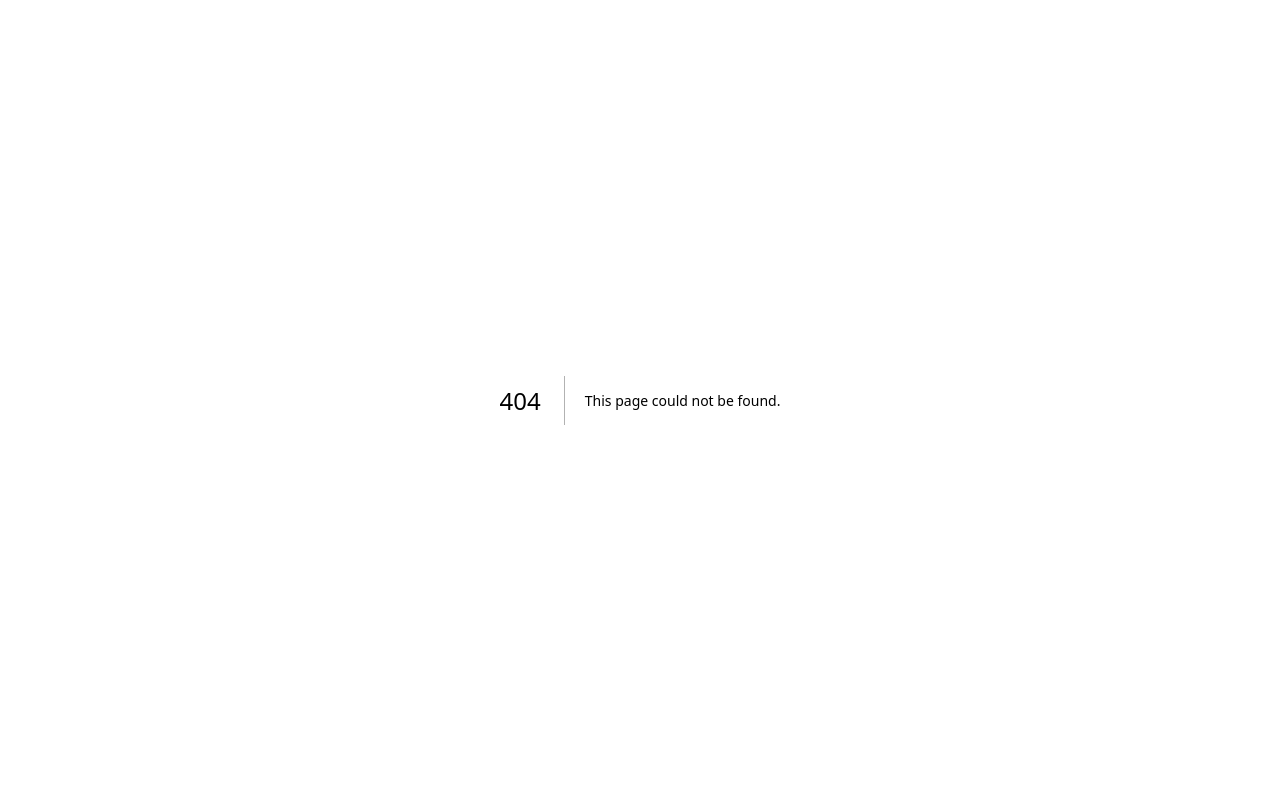
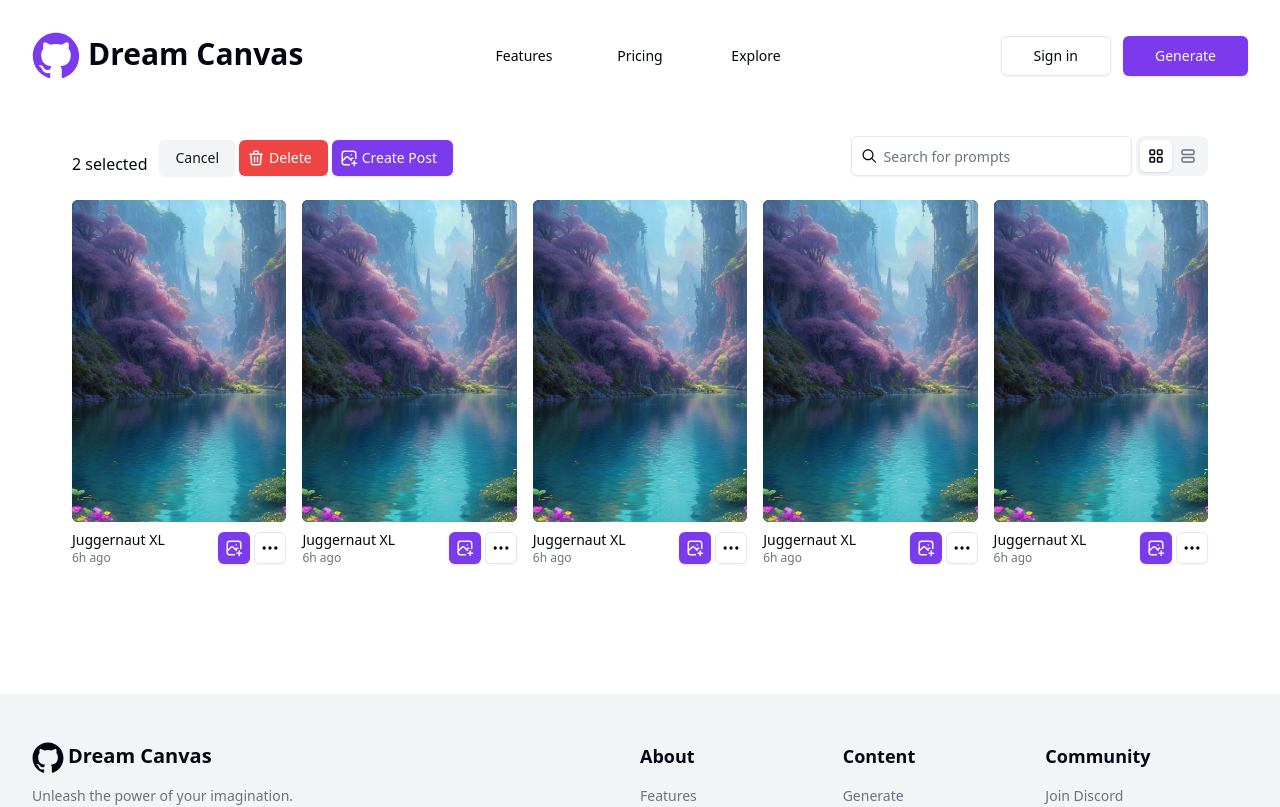
Before and after one commit to commune-ai/open-rental, a Next.js app in the folder frontend/: page /history in a window 1280 px wide. Before the commit this address had no page. Shown: the top 807 px of the page. Built offline with nearby package versions, Linux system fonts and the light colour scheme.

Commit message:
Initial history page mockup

```diff
--- a/frontend/package.json
+++ b/frontend/package.json
@@ -17,6 +17,7 @@
     "@radix-ui/react-icons": "^1.3.0",
     "@radix-ui/react-label": "^2.0.2",
     "@radix-ui/react-navigation-menu": "^1.1.4",
+    "@radix-ui/react-radio-group": "^1.1.3",
     "@radix-ui/react-scroll-area": "^1.0.5",
     "@radix-ui/react-select": "^2.0.0",
     "@radix-ui/react-separator": "^1.0.3",
--- /dev/null
+++ b/frontend/src/components/history/HistoryCardGrid.tsx
@@ -0,0 +1,41 @@
+import Image from "next/image";
+import { IconCircle, IconDots, IconPhotoPlus } from "@tabler/icons-react";
+import { useState } from "react";
+import { Button } from "../ui/button";
+
+export default function HistoryCardGrid() {
+
+	const [hover, setHover] = useState(false);
+
+	return (
+		<div className="w-full flex flex-col">
+
+			<div className="w-full aspect-[2/3] relative rounded-md overflow-hidden bg-gray-900">
+				<Image src={'/test-post.png'} fill={true} alt="Test" className={`object-cover transition-all ${hover && 'scale-105'}`} />
+				<div className="absolute transition-all opacity-0 hover:opacity-100 inset-0 p-4 flex items-end bg-gradient-to-t from-[rgba(0,0,0,0.8)] from-5% via-transparent via-30%"
+					onMouseEnter={() => { setHover(true) }} onMouseLeave={() => { setHover(false) }}>
+					<h3 className="font-medium text-white line-clamp-4 text-sm">
+						Jokester began sneaking into the castle in the middle of the night and leaving
+						jokes all over the place: under the kings pillow, in his soup, even in the
+						royal toilet. The king was furious, but he couldnt seem to stop Jokester. And
+						then, one day, the people of the kingdom discovered that the jokes left by
+						Jokester were so funny that they couldnt help but laugh. And once they
+						started laughing, they couldnt stop.
+					</h3>
+					<Button className="absolute top-[6px] left-[6px] w-6 h-6 text-white" size={'icon'} variant={'link'}> <IconCircle size={22} /> </Button>
+				</div>
+			</div>
+
+			<div className="w-full flex items-center mt-2 justify-between">
+				<div className="flex flex-col">
+					<h4 className="font-medium text-sm">Juggernaut XL</h4>
+					<h4 className="font-medium text-xs text-muted-foreground">6h ago</h4>
+				</div>
+				<div className="flex items-center gap-1">
+					<Button className="size-8" size={'icon'} variant={'default'}><IconPhotoPlus size={18} /></Button>
+					<Button className="size-8" size={'icon'} variant={'outline'}> <IconDots size={20} /> </Button>
+				</div>
+			</div>
+		</div>
+	)
+}
--- /dev/null
+++ b/frontend/src/components/history/HistoryCardList.tsx
@@ -0,0 +1,47 @@
+import Image from "next/image";
+import { Card, CardContent } from "../ui/card";
+import { Button } from "../ui/button";
+import { IconCircle, IconDots, IconPhotoPlus } from "@tabler/icons-react";
+import { useState } from "react";
+
+export default function HistoryCardList() {
+
+	const [hover, setHover] = useState(false);
+
+	return (
+		<Card className="rounded-md p-0 border-0" onMouseEnter={() => { setHover(true) }} onMouseLeave={() => { setHover(false) }}>
+			<CardContent className="p-3 flex gap-4">
+
+				<div className="self-center size-[150px] rounded-md overflow-hidden relative shrink-0">
+
+					<Image src={'/test-post.png'} fill={true} className='object-cover' alt="Post" />
+					<Button className={`absolute top-[6px] left-[6px] w-6 h-6 text-white transition-all ${hover ? 'opacity-100' : 'opacity-0'}`} size={'icon'} variant={'link'}> <IconCircle size={22} /> </Button>
+
+				</div>
+
+				<div className="grow flex flex-col gap-2">
+					<div className="w-full flex justify-end gap-2 shrink-0">
+						<Button className="flex items-center pl-2 gap-1" variant={'default'}><IconPhotoPlus size={18} /> Create Post</Button>
+						<Button className="size-9" size={'icon'} variant={'outline'}> <IconDots size={18} /> </Button>
+					</div>
+					<div className="w-full flex flex-col grow justify-between">
+						<h3 className="text-sm">
+							Jokester began sneaking into the castle in the middle of the night and leaving
+							jokes all over the place: under the kings pillow, in his soup, even in the
+							royal toilet. The king was furious, but he couldnt seem to stop Jokester. And
+							then, one day, the people of the kingdom discovered that the jokes left by
+							Jokester were so funny that they couldnt help but laugh. And once they
+							started laughing, they couldnt stop.
+						</h3>
+						<div className="flex flex-col mt-2">
+							<h4 className="font-medium text-base">Juggernaut XL</h4>
+							<h4 className="font-medium text-xs text-muted-foreground">6h ago</h4>
+						</div>
+					</div>
+
+				</div>
+
+			</CardContent>
+		</Card>
+	)
+}
--- /dev/null
+++ b/frontend/src/components/ui/radio-group.tsx
@@ -0,0 +1,42 @@
+import * as React from "react"
+import { CheckIcon } from "@radix-ui/react-icons"
+import * as RadioGroupPrimitive from "@radix-ui/react-radio-group"
+
+import { cn } from "@/lib/utils"
+
+const RadioGroup = React.forwardRef<
+  React.ElementRef<typeof RadioGroupPrimitive.Root>,
+  React.ComponentPropsWithoutRef<typeof RadioGroupPrimitive.Root>
+>(({ className, ...props }, ref) => {
+  return (
+    <RadioGroupPrimitive.Root
+      className={cn("grid gap-2", className)}
+      {...props}
+      ref={ref}
+    />
+  )
+})
+RadioGroup.displayName = RadioGroupPrimitive.Root.displayName
+
+const RadioGroupItem = React.forwardRef<
+  React.ElementRef<typeof RadioGroupPrimitive.Item>,
+  React.ComponentPropsWithoutRef<typeof RadioGroupPrimitive.Item>
+>(({ className, ...props }, ref) => {
+  return (
+    <RadioGroupPrimitive.Item
+      ref={ref}
+      className={cn(
+        "aspect-square h-4 w-4 rounded-full border border-primary text-primary shadow focus:outline-none focus-visible:ring-1 focus-visible:ring-ring disabled:cursor-not-allowed disabled:opacity-50",
+        className
+      )}
+      {...props}
+    >
+      <RadioGroupPrimitive.Indicator className="flex items-center justify-center">
+        <CheckIcon className="h-3.5 w-3.5 fill-primary" />
+      </RadioGroupPrimitive.Indicator>
+    </RadioGroupPrimitive.Item>
+  )
+})
+RadioGroupItem.displayName = RadioGroupPrimitive.Item.displayName
+
+export { RadioGroup, RadioGroupItem }
--- /dev/null
+++ b/frontend/src/pages/history.tsx
@@ -0,0 +1,73 @@
+import HistoryCardGrid from "@/components/history/HistoryCardGrid";
+import HistoryCardList from "@/components/history/HistoryCardList";
+import Main from "@/components/layout/Main";
+import { Button } from "@/components/ui/button";
+import { Input } from "@/components/ui/input";
+import { Tabs, TabsList, TabsTrigger } from "@/components/ui/tabs";
+import { MagnifyingGlassIcon } from "@radix-ui/react-icons";
+import { IconLayoutGrid, IconLayoutList, IconPhotoPlus, IconTrash } from "@tabler/icons-react";
+import { useState } from "react";
+import Masonry from "react-responsive-masonry";
+
+export default function History() {
+
+	const [mode, setMode] = useState('grid');
+
+	return (
+		<Main>
+			<div className="w-full mt-6 flex justify-between">
+				<div className="flex gap-1 items-end">
+					<h3 className="mr-2">2 selected</h3>
+					<Button variant={'secondary'}>Cancel</Button>
+					<Button className="flex items-center pl-2 gap-1" variant={'destructive'}><IconTrash size={18} /> Delete</Button>
+					<Button className="flex items-center pl-2 gap-1" variant={'default'}><IconPhotoPlus size={18} /> Create Post</Button>
+
+				</div>
+
+				<div className="flex gap-1">
+					<div className="flex items-center w-[300px]">
+						<MagnifyingGlassIcon className={`w-5 h-5 relative left-7 top-[10px] -translate-y-1/2`} />
+						<Input placeholder="Search for prompts" className="w-full pl-8 h-10 text-sm shadow-sm" />
+					</div>
+
+					<Tabs defaultValue="prompt" value={mode} onValueChange={setMode}>
+						<TabsList className="h-10">
+							<TabsTrigger className="size-8" value="grid"><IconLayoutGrid size={18} className="shrink-0" /></TabsTrigger>
+							<TabsTrigger className="size-8" value="list"><IconLayoutList size={18} className="shrink-0" /></TabsTrigger>
+						</TabsList>
+					</Tabs>
+				</div>
+
+			</div>
+
+			{
+				mode === 'grid' ?
+					<Masonry className="mt-6 w-full" columnsCount={5} gutter={'16px'}>
+						<HistoryCardGrid />
+						<HistoryCardGrid />
+						<HistoryCardGrid />
+						<HistoryCardGrid />
+						<HistoryCardGrid />
+					</Masonry>
+					:
+					<div className="mt-6 w-full flex flex-col gap-2">
+						<HistoryCardList />
+						<HistoryCardList />
+						<HistoryCardList />
+					</div>
+			}
+
+
+		</Main>
+	)
+}
+
+/**
+ * -Select
+ *
+ * -Use settings
+ * -Download
+ * -Delete
+ * -Post
+ *
+ */
```
Also changed, not shown: 1 other file (tests, documents, lock files or other folders).
